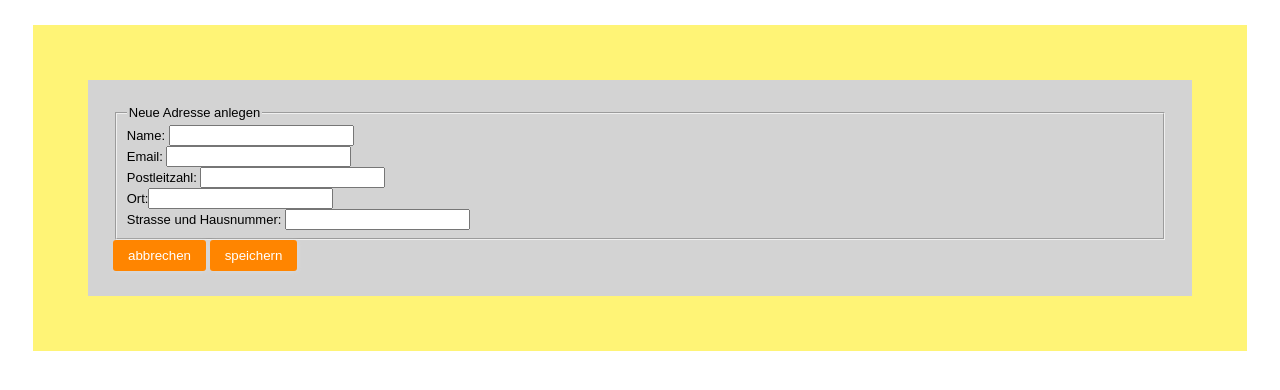
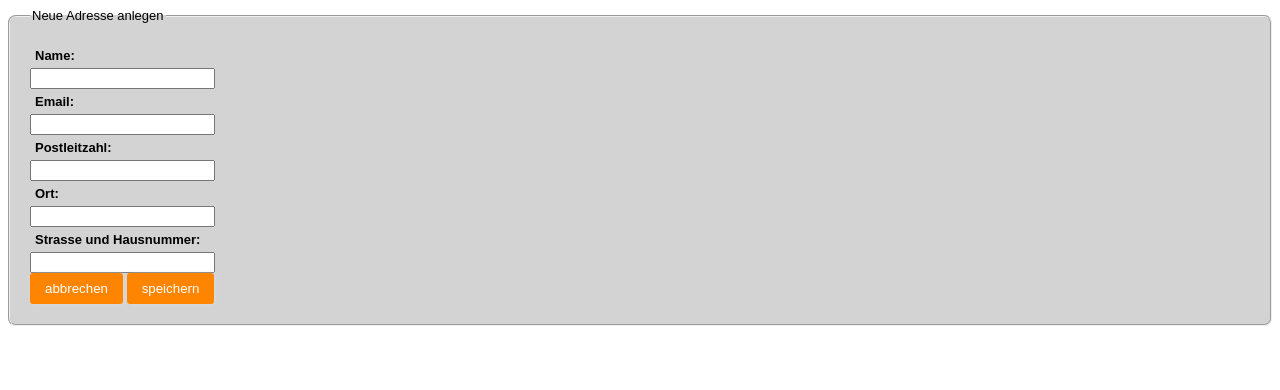
Before and after one commit to kah8361/WEB, a PHP site: page /test.html in a window 1280 px wide. Shown: the top 390 px of the page. Run offline with PHP 8.4, Linux system fonts and the light colour scheme.

Commit message:
Add files via upload

```diff
--- a/test.css
+++ b/test.css
@@ -1,11 +1,6 @@
-
 .form-style-2{
     font: 13px Arial, Helvetica, sans-serif;
-    background-color: lightgrey;
-
-    border: 55px solid #FFF476;
-    padding: 25px;
-    margin: 25px;
+    background-color: 55px solid #FFF476;
 }
 .form-style-2-heading{
     font-weight: bold;
@@ -25,7 +20,6 @@
 }
 
 .form-style-2 input.input-field,
-
 .form-style-2 button{
     border: none;
     padding: 8px 15px 8px 15px;
@@ -37,7 +31,22 @@
     border-radius: 3px;
     -webkit-border-radius: 3px;
     -moz-border-radius: 3px;
+    align-items: center;
 }
+
+.fieldset{
+    margin: 0;
+    background-color: lightgrey;
+    border-radius: 8px;
+    padding: 20px;
+}
+
+.text{
+    font-weight: bold;
+    column-gap: 20px;
+}
+
+
 .form-style-2 button:hover{
     background: #EA7B00;
     color: #fff;
--- a/test.html
+++ b/test.html
@@ -10,20 +10,30 @@
 
     <form class="form-style-2">
 
-        <fieldset>
+        <fieldset class = "fieldset">
             <legend>Neue Adresse anlegen</legend>
-            <div class="form-style-1">
-                Name: <input type="text" name="field1" class="field-long" /><br>
-                Email: <input type="email" name="field2" class="field-long" /><br>
-                Postleitzahl: <input type="number" name="field3" class="field-long" /><br>
-                Ort:<input type="text" name="field4" class="field-long" /><br>
-                Strasse und Hausnummer: <input type="text" name="field5" class="field-long" /><br>
+            <div class="text">
+                <label for: name>Name:</label>
+                <input type="text" name="field1" class="field-long" />
+                <label for: email>Email:</label>
+                <input type="email" name="field2" class="field-long" />
+                <label>Postleitzahl:</label>
+                <input type="number" name="field3" class="field-long" />
+                <label for: place>Ort:</label>
+                <input type="text" name="field4" class="field-long" />
+                <label>Strasse und Hausnummer:</label>
+                <input type="text" name="field5" class="field-long" /><br>
+
+
+            </div>
+
+
+        <button type="button">abbrechen</button>
+        <button type="button">speichern</button>
 
         </fieldset>
 
-        <button type="button">abbrechen</button>
-        <button type="button">speichern</button>
-        </div>
+
     </form>
 
 </body>
```
